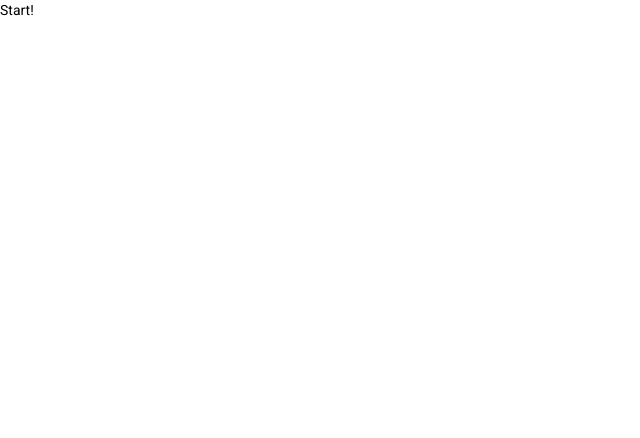
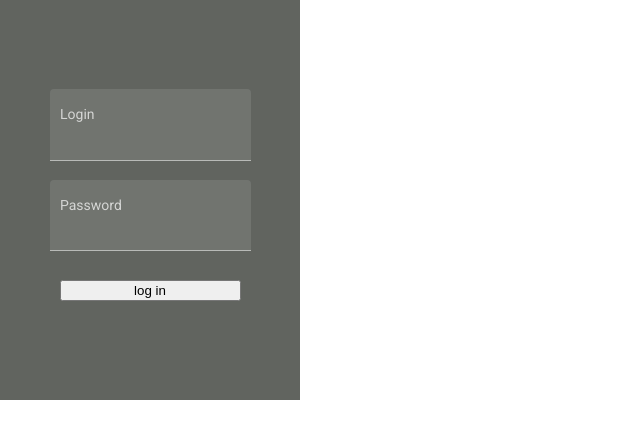
Before and after one commit to wwachowski/ordersAppFrontend, an Angular app: page / in a window 1280 px wide. Shown: the top 438 px of the page, without its empty margins (0-640 px from the left). Built offline with nearby package versions, Linux system fonts and the light colour scheme.

Commit message:
feat: implement modern UX on login layout

```diff
--- a/src/app/app.component.html
+++ b/src/app/app.component.html
@@ -1 +1,3 @@
-<p>Start!</p>
+<app-login>
+
+</app-login>
--- a/src/app/components/login/login.component.css
+++ b/src/app/components/login/login.component.css
@@ -3,7 +3,7 @@
   height: 400px;
   color:green;
   display:flex;
-background-color: #efbad7;
+background-color: #61645f;
 justify-content: center;
 }
 .login-form{
--- a/src/app/components/login/login.component.html
+++ b/src/app/components/login/login.component.html
@@ -1,7 +1,17 @@
 <div class="login-wrapper">
+
   <form class="login-form">
-    <input type="text" name="login" placeholder="login">
-    <input type="password" name="password" placeholder="password">
-    <input type="button" (click)="loginVerify()" value="log in">
+    <mat-form-field appearance="fill">
+      <mat-label>Login</mat-label>
+      <input matInput type="text" name="login" placeholder="">
+    </mat-form-field>
+
+    <mat-form-field appearance="fill">
+      <mat-label>Password</mat-label>
+      <input matInput type="password" name="password" placeholder="">
+    </mat-form-field>
+
+    <input mat-raised-button color="primary" type="button" (click)="loginVerify()" value="log in">
+
   </form>
 </div>
```
